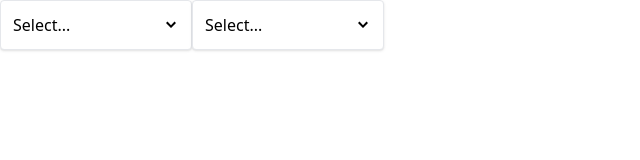
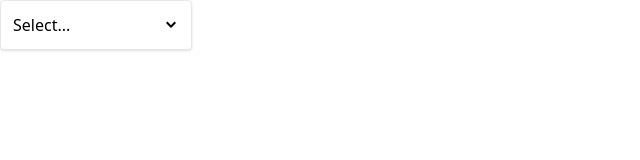
Before and after one commit to federico-init/components_showcase, a React (Create React App) app: page / in a window 1280 px wide. Shown: the top 160 px of the page, without its empty margins (0-640 px from the left). Built offline with nearby package versions, Linux system fonts and the light colour scheme.

Commit message:
add event handler in order to close automatically an accordion when user click elsewhere on the screen

```diff
--- a/src/App.jsx
+++ b/src/App.jsx
@@ -24,11 +24,6 @@ function App() {
         value={selectedOption}
         onChange={handleSelect}
       />
-      <Dropdown
-        options={options}
-        value={selectedOption}
-        onChange={handleSelect}
-      />
     </div>
   );
 }
--- a/src/components/Dropdown.jsx
+++ b/src/components/Dropdown.jsx
@@ -1,4 +1,4 @@
-import { useState } from "react";
+import { useEffect, useRef, useState } from "react";
 
 import Panel from "./Panel";
 
@@ -8,7 +8,25 @@ const Dropdown = ({ options, value, onChange }) => {
   // defines if dropdown is open
   const [isOpen, setIsOpen] = useState(false);
 
-  // as user clicks an option the dropdown closes and selectedOption state gets updated
+  const divEl = useRef();
+
+  useEffect(() => {
+    // if divEl is not yet defined, return
+    if (!divEl.current) return;
+
+    const handler = (event) => {
+      if (!divEl.current.contains(event.target)) {
+        setIsOpen(false);
+      }
+    };
+
+    document.addEventListener("click", handler, true);
+
+    return () => {
+      document.removeEventListener("click", handler);
+    };
+  }, []);
+
   const handleOptionClick = (option) => {
     setIsOpen(false);
     onChange(option);
@@ -25,7 +43,7 @@ const Dropdown = ({ options, value, onChange }) => {
   ));
 
   return (
-    <div className="w-48 relative">
+    <div ref={divEl} className="w-48 relative">
       <Panel
         className="flex justify-between items-center cursor-pointer"
         onClick={() => {
```
